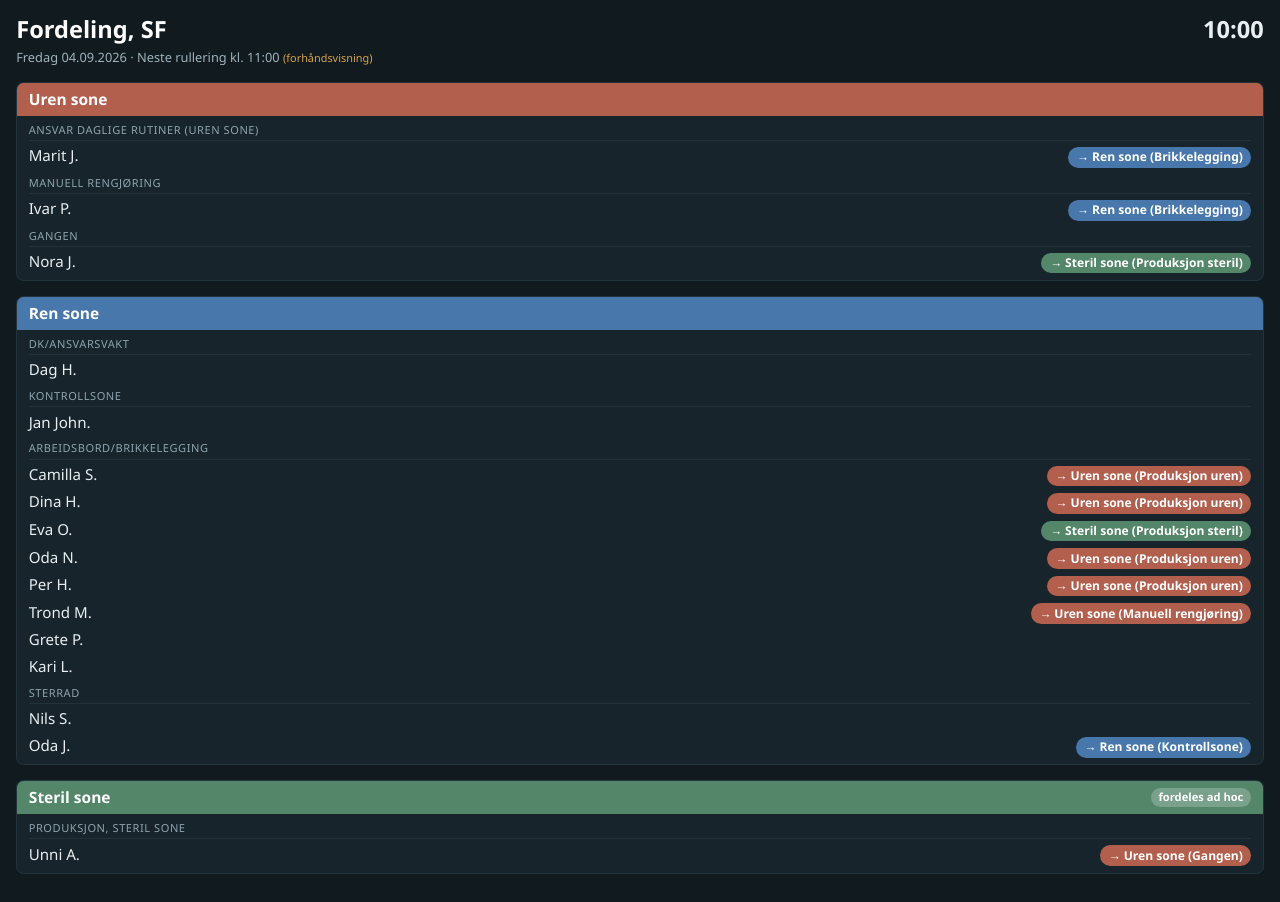
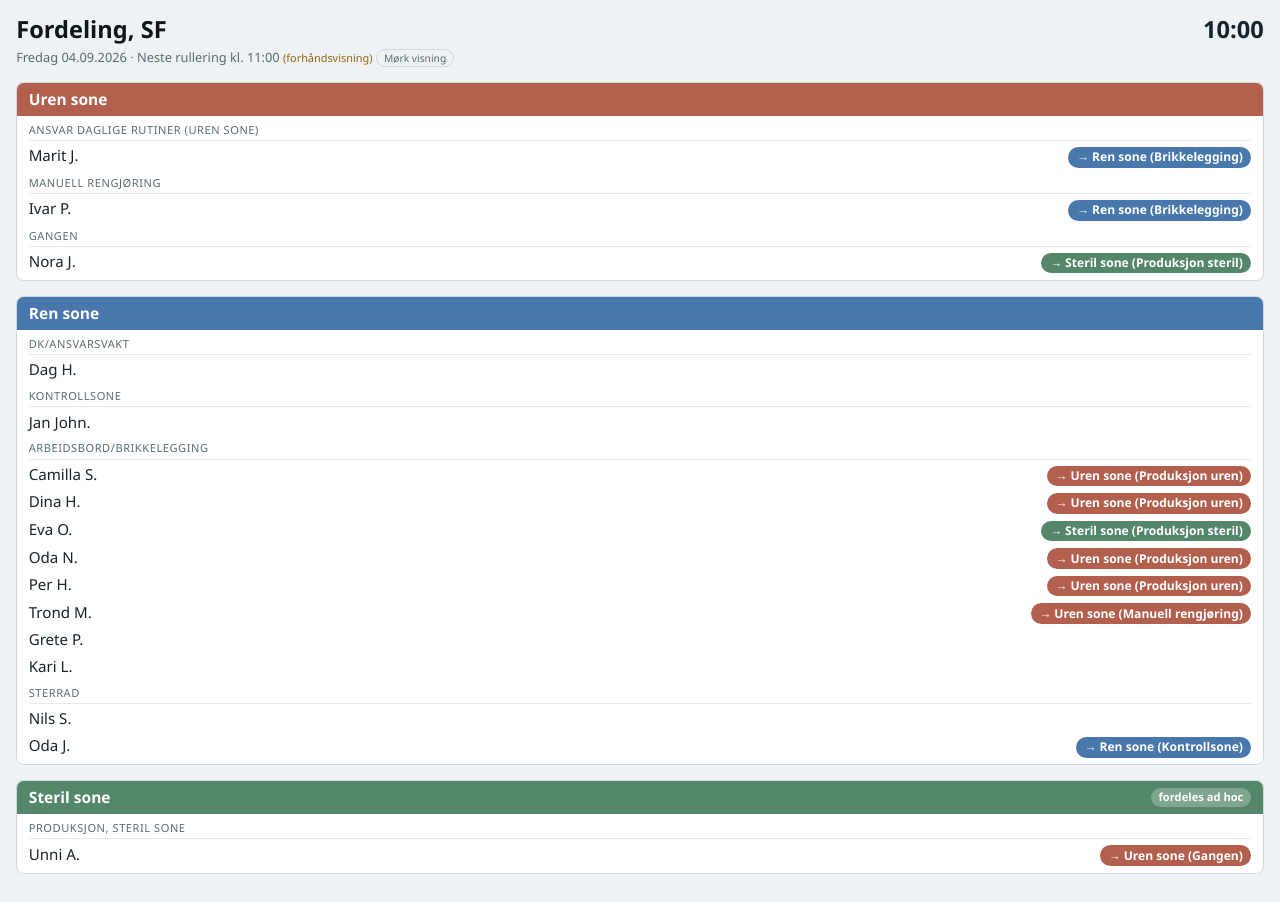
Before and after one commit to jwgrawe/SF-ShiftPlanner, a FastAPI app: a page that uses app/templates/display.html in a window 1280 px wide. Run offline with FastAPI, Linux system fonts and the light colour scheme; data comes from the database, SQL or seed files in the repository; data that the repository does not hold is empty; parts of the project's set-up code (start-up, migrations or seed data) failed here and were passed over.

Commit message:
Multi-line day notice, and a light theme for the wall board
- «Diverse info» is now a textarea: managers can use line breaks, and the
  board renders them (white-space: pre-wrap). The editor sits in a tinted,
  rule-marked card in the accent family — not the warning amber, so it is
  not mistaken for one of the findings listed below it (D70)
- The board's panel got stronger contrast: brighter amber, 2px border,
  larger text
- Light theme for the display (D69): every colour moved to a token set, and
  body.display.lys swaps them. Same layout, same zone colours, same
  fit-to-screen behaviour. Selected with /display?tema=lys — the wall PC
  keeps the URL it was opened with. A toggle shows only while previewing,
  never on the live board

Co-Authored-By: Claude Opus 5 <noreply@anthropic.com>
Claude-Session: https://claude.ai/code/session_01Ko4tASapjgkiD3SaRtezoZ

```diff
--- a/app/static/app.css
+++ b/app/static/app.css
@@ -113,10 +113,23 @@ tr:last-child td { border-bottom: none; }
 }
 
 /* Forms */
-select, input[type="text"], input[type="date"], input[type="time"] {
+select, input[type="text"], input[type="date"], input[type="time"], textarea {
   font: inherit; font-size: 0.95rem; padding: 0.3rem 0.45rem;
   border: 1px solid var(--line); border-radius: 5px; background: var(--surface); color: var(--ink);
 }
+textarea { width: 100%; resize: vertical; line-height: 1.45; }
+
+/* The day's notice: tinted and rule-marked so it reads as an editable
+   surface. Deliberately in the accent family, not the warning amber, so it
+   is not mistaken for one of the findings listed right below it. */
+.infocard {
+  background: var(--accent-soft); border-color: #b6d2d8;
+  border-left: 5px solid var(--accent);
+}
+.infocard label { color: #17505c; }
+.infocard .muted { color: #17505c; opacity: 0.85; }
+.inforow { display: flex; gap: 0.6rem; margin-top: 0.4rem; align-items: flex-start; }
+.inforow textarea { flex: 1; background: #fff; border-color: #a9cdd6; }
 
 /* --------------------------------------------------------- overview grid */
 .weekgrid { display: grid; grid-template-columns: 10rem repeat(7, 1fr); }
@@ -222,25 +235,54 @@ th.dayhead .sub { display: block; font-weight: 400; text-transform: none; letter
 .warn-list .where { font-weight: 600; }
 
 /* ================================================================ DISPLAY */
-/* Wall screen: dark, portrait, published plans only. Sizes are in `em` and
-   the root size scales with the viewport, so the same markup fills a laptop
-   preview and a 1080x1920 portrait screen without a separate layout. */
+/* Wall screen: portrait, published plans only. Sizes are in `em` on a
+   viewport-scaled root, so one layout serves a laptop preview and a
+   1080x1920 screen. Colours come from the tokens below — `body.display.lys`
+   swaps them for a light room without touching any rule (D69). */
 body.display {
-  background: #101a1f; color: #e8eef1;
+  --d-bg:        #101a1f;
+  --d-card:      #18242b;
+  --d-card-line: #24343d;
+  --d-ink:       #e8eef1;
+  --d-ink-strong:#ffffff;
+  --d-ink-soft:  #9fb2bb;
+  --d-rule:      #22313a;
+  --d-next-bg:   #1c343b;  --d-next-line: #2d505a;  --d-next-ink: #7fc6d4;
+  --d-info-bg:   #3a2f14;  --d-info-line: #b08a2e;  --d-info-ink: #ffe9bd;
+  --d-info-head: #e8c273;
+  --d-chip-none: #52646d;
+  --d-preview:   #e0ae52;
+
+  background: var(--d-bg); color: var(--d-ink);
   font-size: clamp(16px, calc(0.5vw + 0.75vh), 34px);
+}
+body.display.lys {
+  --d-bg:        #eef2f4;
+  --d-card:      #ffffff;
+  --d-card-line: #cfd9de;
+  --d-ink:       #17242b;
+  --d-ink-strong:#0d161b;
+  --d-ink-soft:  #5a6b74;
+  --d-rule:      #e4eaed;
+  --d-next-bg:   #e2eef1;  --d-next-line: #a9cdd6;  --d-next-ink: #185a68;
+  --d-info-bg:   #fbeecd;  --d-info-line: #c79a3a;  --d-info-ink: #4a3608;
+  --d-info-head: #7a5716;
+  --d-chip-none: #a8b6bd;
+  --d-preview:   #96660f;
 }
 body.display main {
   max-width: none; width: 100%; padding: 0.9em 1.2em;
   min-height: 100vh; display: flex; flex-direction: column;
 }
 body.display .top { display: flex; justify-content: space-between; align-items: baseline; flex-wrap: wrap; gap: 0.4em; }
-body.display .top h1 { font-size: 1.75em; margin: 0; color: #fff; }
+body.display .top h1 { font-size: 1.75em; margin: 0; color: var(--d-ink-strong); }
 body.display .top .clock { font-size: 1.75em; font-weight: 700; font-variant-numeric: tabular-nums; }
-body.display .daylabel { color: #9fb2bb; font-size: 0.95em; margin-bottom: 0.6em; }
+body.display .daylabel { color: var(--d-ink-soft); font-size: 0.95em; margin-bottom: 0.6em; }
 body.display .zone {
   border-radius: 0.55em; overflow: hidden; margin: 0.55em 0;
-  background: #18242b; border: 1px solid #24343d;
+  background: var(--d-card); border: 1px solid var(--d-card-line);
 }
+/* Zone headers keep their zone colour in both themes — that is the identity. */
 body.display .zone > header {
   padding: 0.3em 0.75em; font-size: 1.15em; font-weight: 700; color: #fff;
   display: flex; justify-content: space-between; align-items: center;
@@ -252,8 +294,8 @@ body.display .zone.utpost > header { background: var(--z-utpost); }
 body.display .fngroup { padding: 0.1em 0.85em 0.35em; }
 body.display .fnname {
   font-size: 0.82em; letter-spacing: 0.05em; text-transform: uppercase;
-  color: #8ea4ae; margin: 0.45em 0 0.1em;
-  border-bottom: 1px solid #22313a; padding-bottom: 0.15em;
+  color: var(--d-ink-soft); margin: 0.45em 0 0.1em;
+  border-bottom: 1px solid var(--d-rule); padding-bottom: 0.15em;
 }
 body.display ul.people { list-style: none; margin: 0; padding: 0; }
 body.display ul.people li {
@@ -268,32 +310,37 @@ body.display .nextchip.uren   { background: var(--z-uren); }
 body.display .nextchip.ren    { background: var(--z-ren); }
 body.display .nextchip.steril { background: var(--z-steril); }
 body.display .nextchip.utpost { background: var(--z-utpost); }
-body.display .nextchip.none { background: transparent; color: #52646d; font-weight: 400; }
+body.display .nextchip.none { background: transparent; color: var(--d-chip-none); font-weight: 400; }
 body.display .adhoc {
-  font-size: 0.72em; font-weight: 600; background: rgba(255,255,255,0.22);
+  font-size: 0.72em; font-weight: 600; background: rgba(255,255,255,0.25);
   border-radius: 999px; padding: 0.12em 0.7em;
 }
 /* Notices sit at the foot of the screen, however tall it is. */
 body.display .display-foot { margin-top: auto; padding-top: 0.6em; }
 body.display .next {
-  background: #1c343b; border: 1px solid #2d505a; border-radius: 0.55em;
-  padding: 0.55em 0.85em; margin-top: 0.6em;
+  background: var(--d-next-bg); border: 1px solid var(--d-next-line);
+  border-radius: 0.55em; padding: 0.55em 0.85em; margin-top: 0.6em;
 }
-body.display .next h2 { margin: 0 0 0.25em; font-size: 0.95em; color: #7fc6d4; }
+body.display .next h2 { margin: 0 0 0.25em; font-size: 0.95em; color: var(--d-next-ink); }
 body.display .next ul { margin: 0; padding: 0; }
 body.display .next li { font-size: 1em; padding: 0.08em 0; list-style: none; }
 body.display .dayinfo {
-  margin-top: 0.6em; border-radius: 0.55em; padding: 0.55em 0.85em;
-  background: #2a2417; border: 1px solid #5c4a22; color: #f0dcb4;
+  margin-top: 0.6em; border-radius: 0.55em; padding: 0.6em 0.9em;
+  background: var(--d-info-bg); border: 2px solid var(--d-info-line); color: var(--d-info-ink);
 }
 body.display .dayinfo h2 {
-  margin: 0 0 0.2em; font-size: 0.8em; letter-spacing: 0.08em;
-  text-transform: uppercase; color: #c9a05a;
+  margin: 0 0 0.2em; font-size: 0.85em; letter-spacing: 0.08em;
+  text-transform: uppercase; color: var(--d-info-head);
 }
-body.display .dayinfo p { margin: 0; font-size: 1.05em; white-space: pre-wrap; }
-body.display .empty { color: #9fb2bb; font-size: 1.05em; padding: 1.4em 0; }
-body.display .previewtag { color: #d9a544; font-size: 0.85em; }
-body.display .muted { color: #9fb2bb; }
+body.display .dayinfo p { margin: 0; font-size: 1.12em; white-space: pre-wrap; }
+body.display .empty { color: var(--d-ink-soft); font-size: 1.05em; padding: 1.4em 0; }
+body.display .previewtag { color: var(--d-preview); font-size: 0.85em; }
+body.display .muted { color: var(--d-ink-soft); }
+body.display .themetoggle {
+  color: var(--d-ink-soft); font-size: 0.8em; text-decoration: none;
+  border: 1px solid var(--d-card-line); border-radius: 999px; padding: 0.1em 0.7em;
+}
+body.display .themetoggle:hover { color: var(--d-ink); }
 
 /* ================================================================== PRINT */
 @media print {
--- a/app/templates/display.html
+++ b/app/templates/display.html
@@ -1,6 +1,6 @@
 {% extends "base.html" %}
 {% block title %}Tavle – SF-Planlegger{% endblock %}
-{% block body_class %}display{% endblock %}
+{% block body_class %}display{% if theme == 'lys' %} lys{% endif %}{% endblock %}
 {% block header %}{% endblock %}
 {% block head %}{% if not preview %}<meta http-equiv="refresh" content="60">{% endif %}{% endblock %}
 {% block content %}
@@ -13,7 +13,9 @@
     {{ plan_date.strftime("%d.%m.%Y") }}
     {% if day_kind == "weekend_holiday" %} · Helg/helligdag{% endif %}
     {% if next_change %} · Neste rullering kl. {{ next_change.strftime("%H:%M") }}{% endif %}
-    {% if preview %} <span class="previewtag">(forhåndsvisning)</span>{% endif %}
+    {% if preview %} <span class="previewtag">(forhåndsvisning)</span>
+      <a class="themetoggle" href="{{ toggle_url }}">{% if theme == "lys" %}Mørk visning{% else %}Lys visning{% endif %}</a>
+    {% endif %}
   </div>
 
   {% if not has_plan %}
```
Also changed, not shown: app/main.py (+8 -1 lines), app/templates/plan_day.html (+5 -5 lines), docs/decisions.md (+2 -0 lines), README.md.
